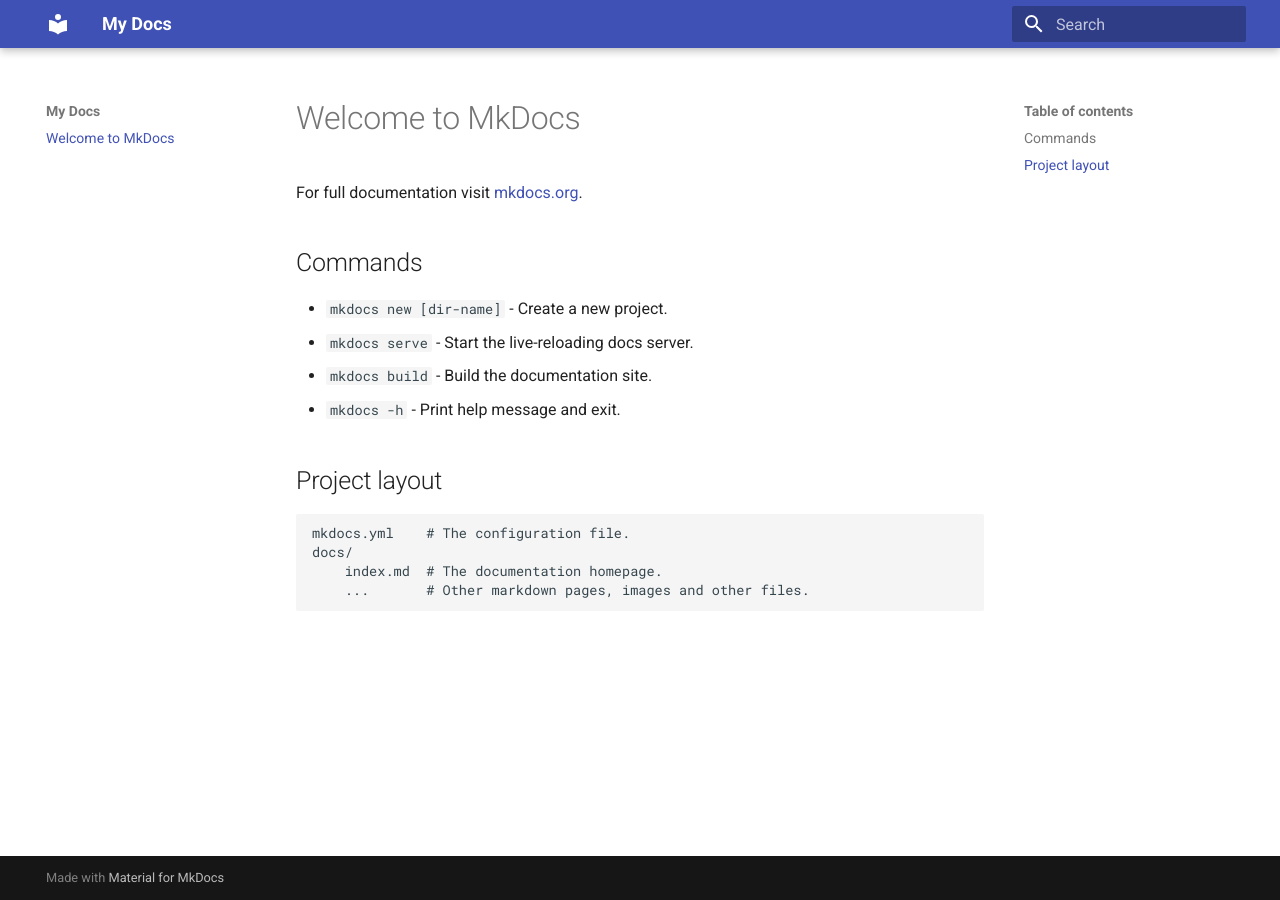
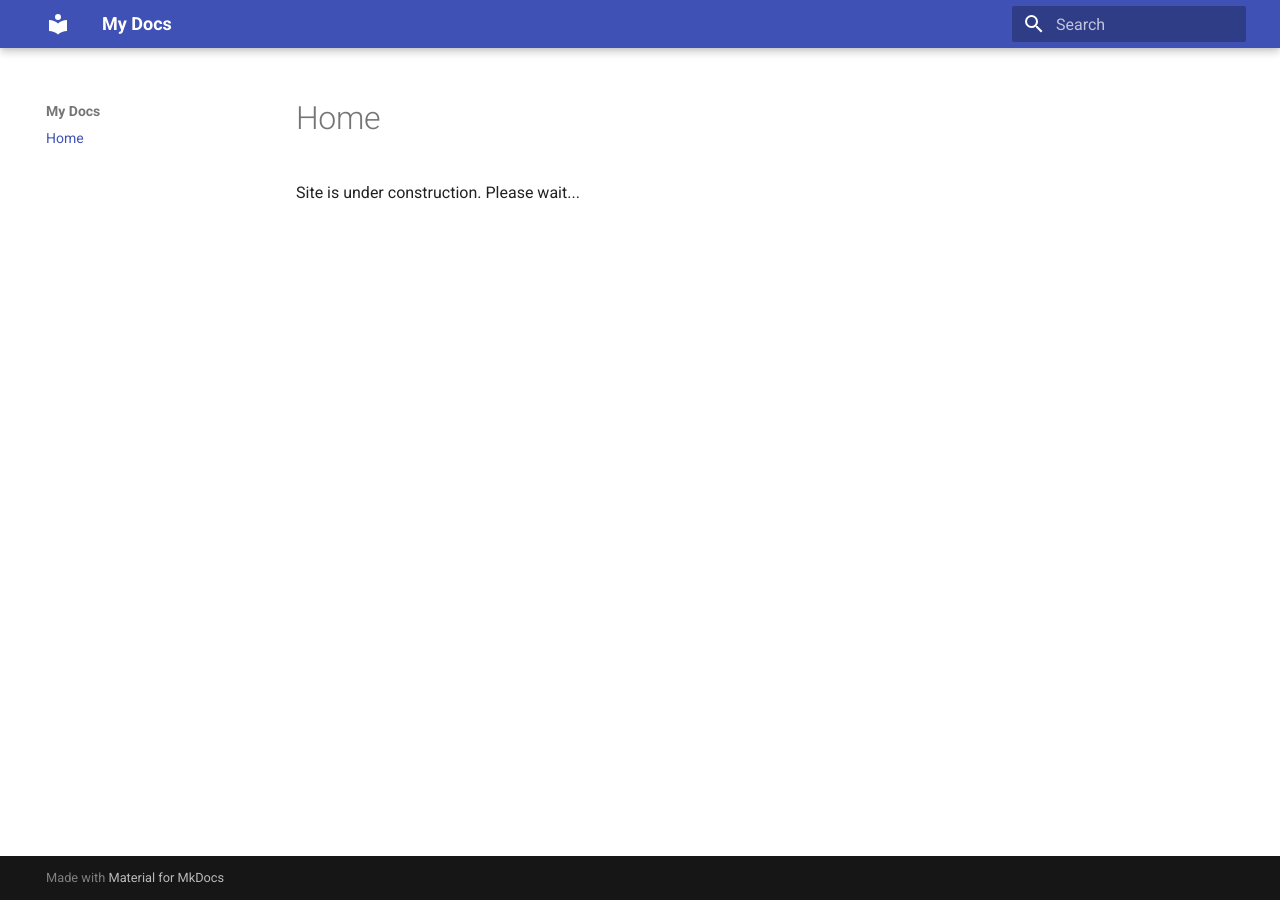
Before and after one commit to acmacunlay/acmacunlay.github.io, an MkDocs documentation site: the page built from docs/index.md, in a window 1280 px wide. Built offline with MkDocs 1.6.1 and Material for MkDocs 9.7.7, drawn with Linux system fonts in a browser that asks for light colours.

Commit message:
Update index.md

```diff
--- a/docs/index.md
+++ b/docs/index.md
@@ -1,17 +1 @@
-# Welcome to MkDocs
-
-For full documentation visit [mkdocs.org](https://www.mkdocs.org).
-
-## Commands
-
-* `mkdocs new [dir-name]` - Create a new project.
-* `mkdocs serve` - Start the live-reloading docs server.
-* `mkdocs build` - Build the documentation site.
-* `mkdocs -h` - Print help message and exit.
-
-## Project layout
-
-    mkdocs.yml    # The configuration file.
-    docs/
-        index.md  # The documentation homepage.
-        ...       # Other markdown pages, images and other files.
+Site is under construction. Please wait...
```
